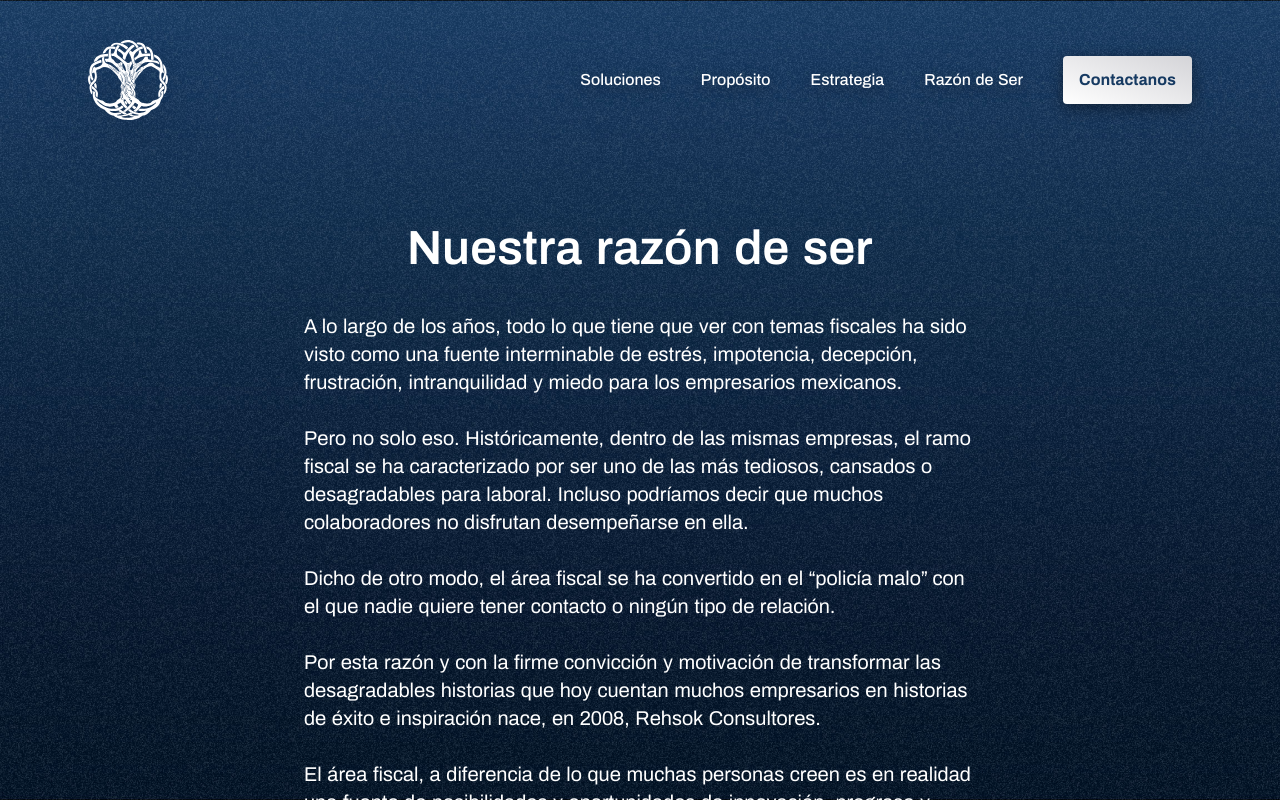
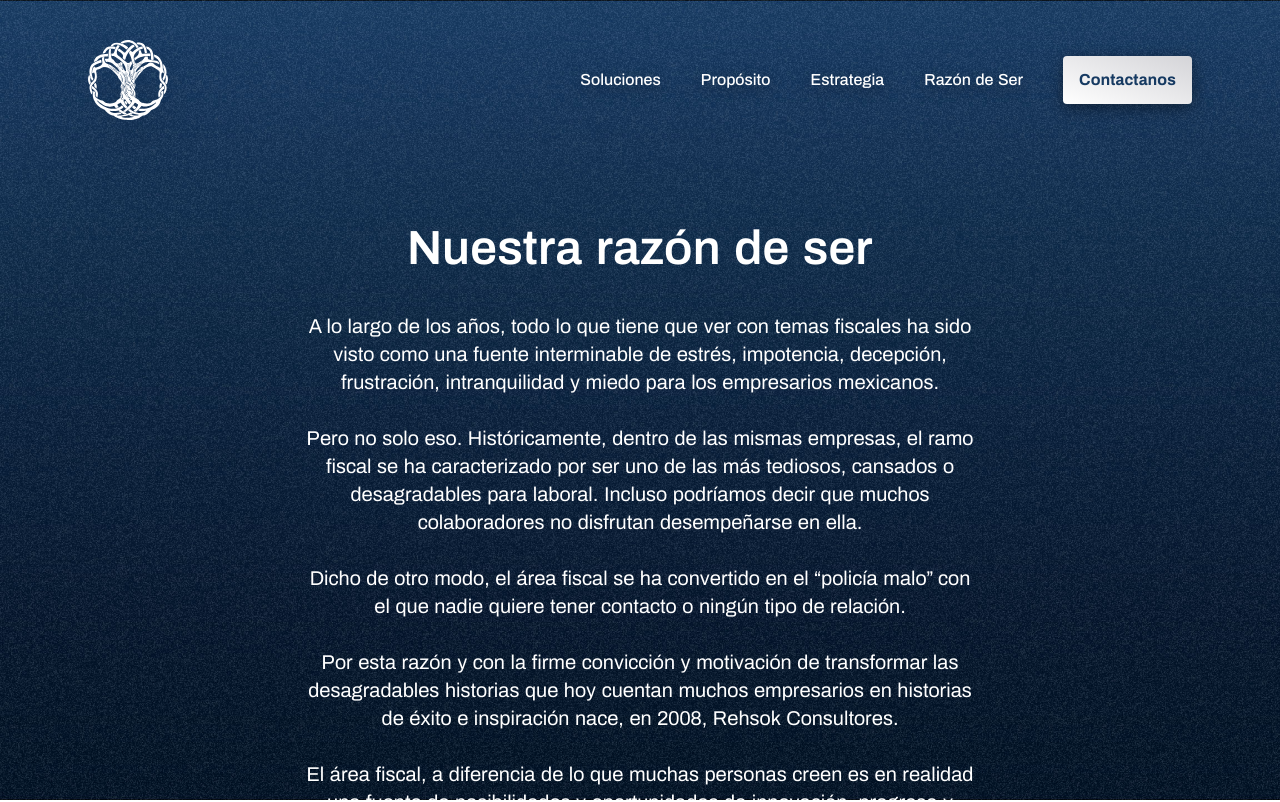
Before and after one commit to saufth/rehsok, a Next.js app: page /razon-de-ser in a window 1280 px wide. Shown: the top 802 px of the page. Built offline with nearby package versions, Linux system fonts and the light colour scheme.

Commit message:
ContactForm text fixed

```diff
--- a/src/components/forms/ContactForm.jsx
+++ b/src/components/forms/ContactForm.jsx
@@ -123,7 +123,7 @@ const ContactForm = () => {
                   name='description'
                   id='description'
                   rows={3}
-                  placeholder='Cuentanos más sobre como podemos ayudarte'
+                  placeholder='Cuentanos ¿Cómo podemos ayudarte?'
                   defaultValue={''}
                   className='mt-2 w-full block px-2.5 py-1 rounded text-xs md:text-sm lg:text-base text-rehsok-gray border border-zinc-300 focus:border-blue-pantone shadow-md'
                 />
--- a/src/styles/sections/About.module.css
+++ b/src/styles/sections/About.module.css
@@ -7,5 +7,5 @@
     /* Typography */
     md:text-lg lg:text-xl
     text-white
-    text-center md:text-start;
+    text-center;
 }
```
